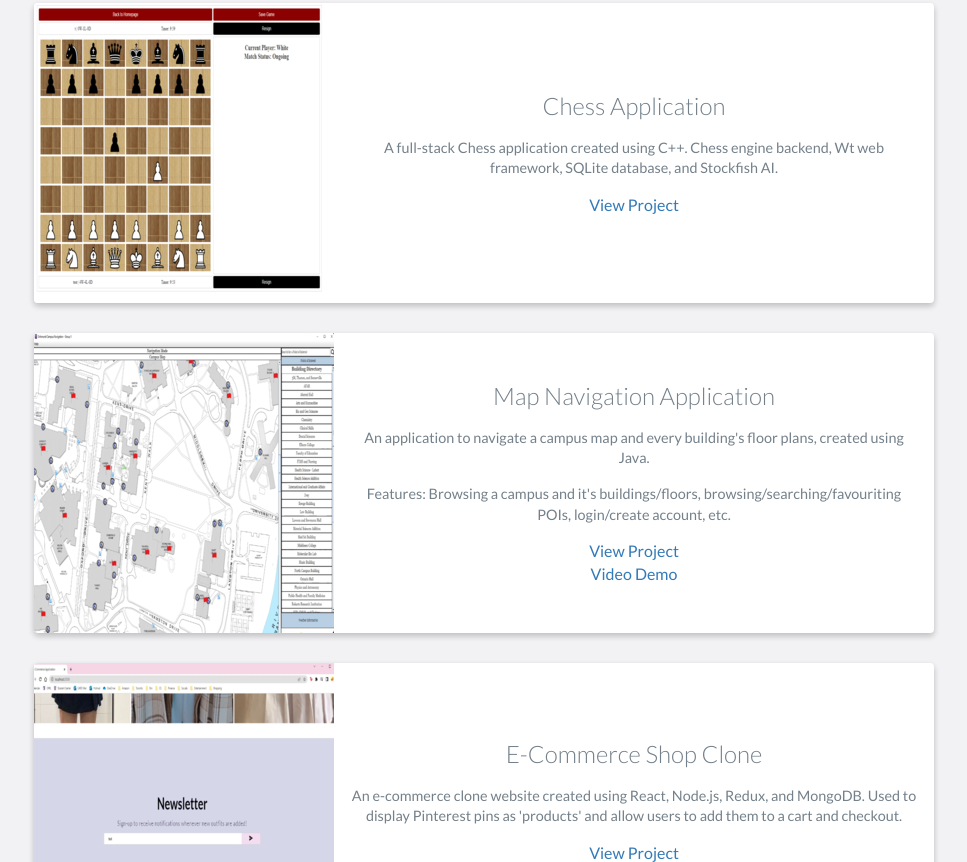
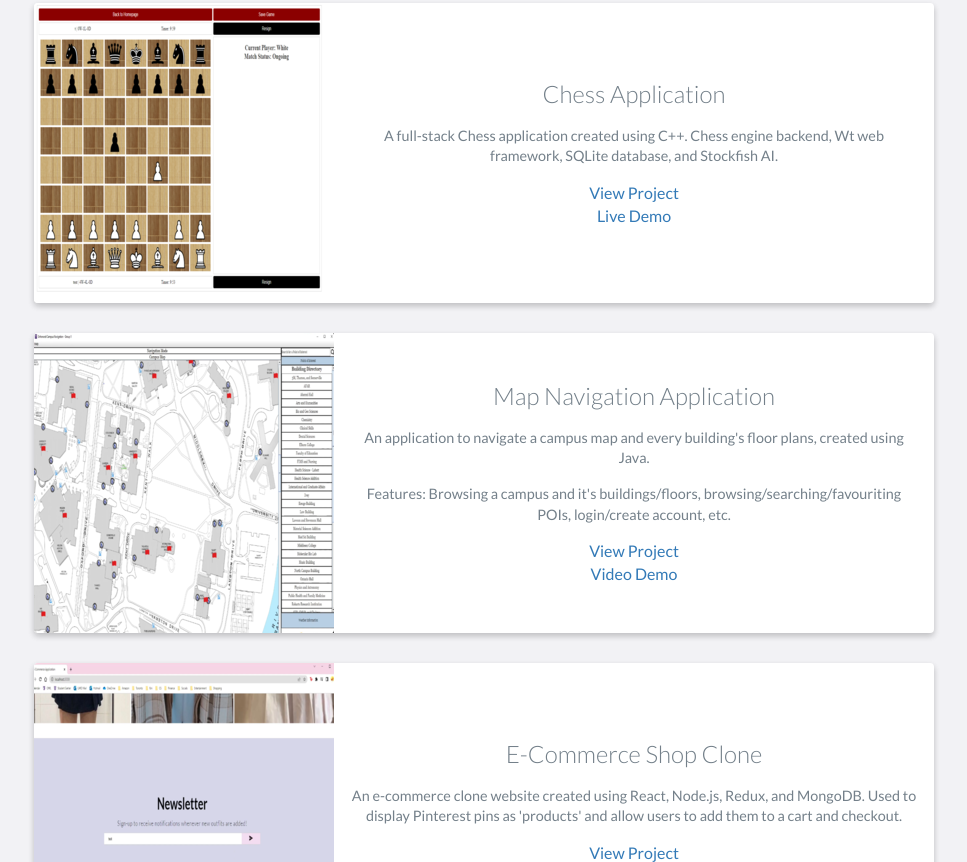
Before and after one commit to rgavigan/rgavigan.github.io, a website: page index.html in a window 1280 px wide. Shown: the part 3404-4266 px from the top of the page, without its empty margins (156-1123 px from the left). Drawn offline with nearby package versions, Linux system fonts and the light colour scheme.

Commit message:
Added live demo link to chess app

```diff
--- a/index.html
+++ b/index.html
@@ -202,6 +202,8 @@
                             A full-stack Chess application created using C++. Chess engine backend, Wt web framework, SQLite database, and Stockfish AI.
                         </p>
                         <a href="https://github.com/rgavigan/chess">View Project</a>
+                        <br>
+                        <a href="https://chess.rileygavigan.com">Live Demo</a>
                     </div>
                     <!-- End .project-info -->
                 </div>
```
